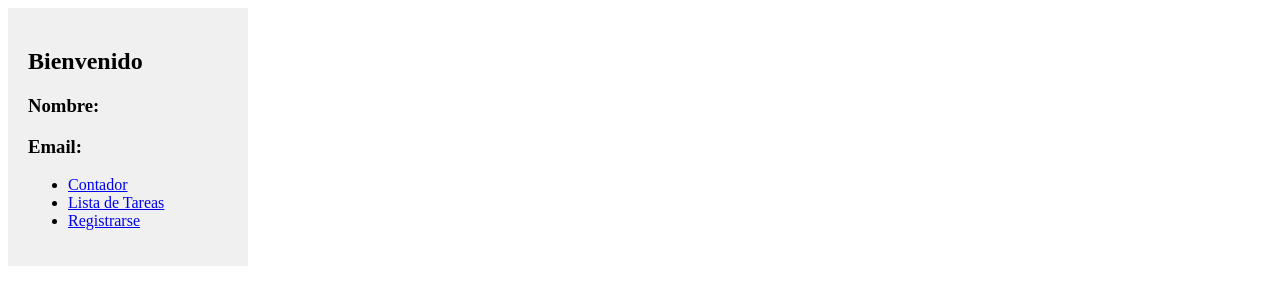
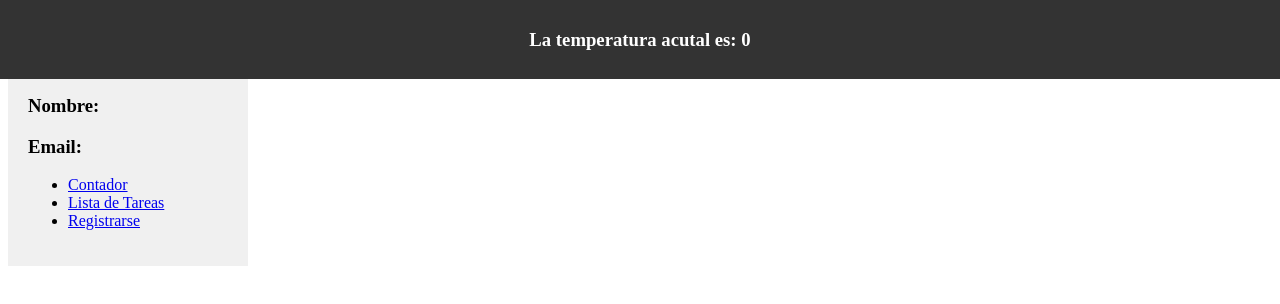
Before and after one commit to Raulro03/Project-Vue, a Vue app: page / in a window 1280 px wide. Shown: the top 304 px of the page. Built offline with nearby package versions, Linux system fonts and the light colour scheme; no server answers.

Commit message:
Temperatura Mediante una Api del tiempo

```diff
--- a/package.json
+++ b/package.json
@@ -11,6 +11,7 @@
   },
   "dependencies": {
     "@vee-validate/yup": "^4.15.0",
+    "axios": "^1.7.9",
     "pinia": "^3.0.1",
     "vee-validate": "^4.15.0",
     "vue": "^3.5.13",
--- /dev/null
+++ b/src/components/Header.vue
@@ -0,0 +1,28 @@
+<template>
+    <div class="header">
+        <h3>La temperatura acutal es: <Weather></Weather></h3>
+    </div>
+</template>
+
+<script setup>
+    import Weather from '@/components/Weather.vue';
+</script>
+
+<style scoped>
+    .header {
+        display: flex;
+        justify-content:center;
+        align-items: center;
+        padding: 10px 20px;
+        position: fixed;
+        top: 0;
+        left: 0;
+        right: 0;
+        background-color: #333;
+        color: white;
+    }
+
+    h1 {
+        margin: 0;
+    }
+</style>
--- a/src/components/Sidebar.vue
+++ b/src/components/Sidebar.vue
@@ -1,8 +1,8 @@
 <template>
     <div class="sidebar">
         <h2>Bienvenido</h2>
-        <h3>Nombre: {{ nombre }}</h3>
-        <h3>Email: {{ email }}</h3>
+        <h3>Nombre: {{ registrarStore.nombre }}</h3>
+        <h3>Email: {{ registrarStore.email }}</h3>
         <ul>
             <li><router-link to="/contador">Contador</router-link></li>
             <li><router-link to="/lista-de-tareas">Lista de Tareas</router-link></li>
@@ -13,19 +13,8 @@
 
 <script setup>
     import { useRegistrarStore } from '@/modules/registro/stores/registrarStore';
-    import { ref , watch } from 'vue';
 
     const registrarStore = useRegistrarStore();
-
-    const nombre = ref(registrarStore.nombre);
-    const email = ref(registrarStore.email);
-
-    watch(() => registrarStore.nombre, (newValue) => {
-        nombre.value = newValue;
-    });
-    watch(() => registrarStore.email, (newValue) => {
-        email.value = newValue;
-    });
 </script>
 
 <style scoped>
--- /dev/null
+++ b/src/components/Weather.vue
@@ -0,0 +1,15 @@
+<template>
+    {{ weatherStore.temperatura }}
+</template>
+<script setup>
+    import { useWeather } from '@/composables/useWeather';
+    import { onMounted } from 'vue';
+    import { useWeatherStore } from '@/stores/weatherStore';
+    const weatherStore = useWeatherStore();
+    onMounted(() =>{
+        useWeather();
+    });
+</script>
+<style scoped>
+
+</style>
--- /dev/null
+++ b/src/composables/useWeather.js
@@ -0,0 +1,7 @@
+import { useWeatherStore } from "../stores/weatherStore";
+import { getTemperatura } from "../helpers/getWeather.js";
+export const useWeather = async () => {
+    const temperatura = await getTemperatura();
+    const weatherStore = useWeatherStore();
+    weatherStore.temperatura = temperatura;
+}
--- /dev/null
+++ b/src/helpers/getWeather.js
@@ -0,0 +1,7 @@
+import axios from "axios";
+const API_URL = "https://api.open-meteo.com/v1/forecast?latitude=37.987&longitude=-1.13&hourly=temperature_2m&timezone=auto";
+export const getTemperatura = async () => {
+    const respuesta = await axios.get(API_URL);
+    const nuevaTemperatura = respuesta.data.hourly.temperature_2m[0];
+    return nuevaTemperatura
+};
--- /dev/null
+++ b/src/stores/weatherStore.js
@@ -0,0 +1,12 @@
+import {defineStore} from 'pinia';
+import {ref} from 'vue';
+export const useWeatherStore = defineStore('weather',() => {
+    const temperatura = ref(0);
+    const setTemperatura = (temp) => {
+        temperatura.value = temp;
+    }
+    return {
+        temperatura,
+        setTemperatura,
+    };
+});
--- a/src/views/MainView.vue
+++ b/src/views/MainView.vue
@@ -1,4 +1,5 @@
 <template>
+    <Header></Header>
     <div class="container">
         <Sidebar></Sidebar>
         <div class="content">
@@ -9,6 +10,7 @@
 
 <script setup>
     import Sidebar from '../components/Sidebar.vue';
+    import Header from '@/components/Header.vue';
 </script>
 
 <style scoped>
```
Also changed, not shown: src/stores/counter.js (deleted, +0 -12 lines), 1 other file (tests, documents, lock files or other folders).
